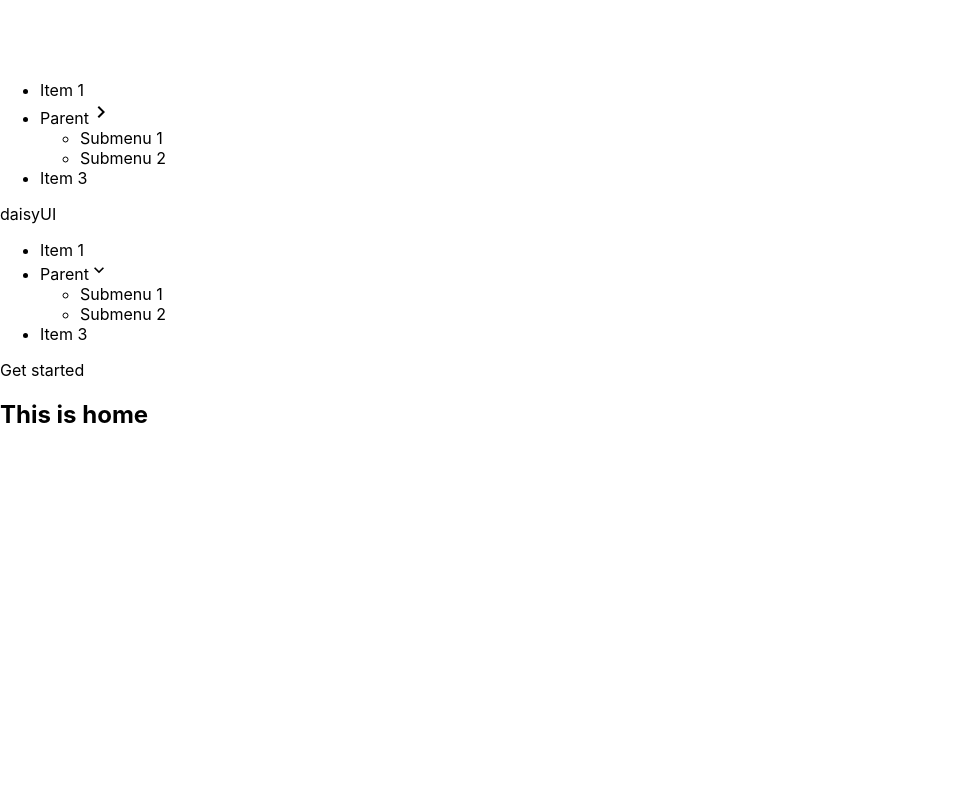
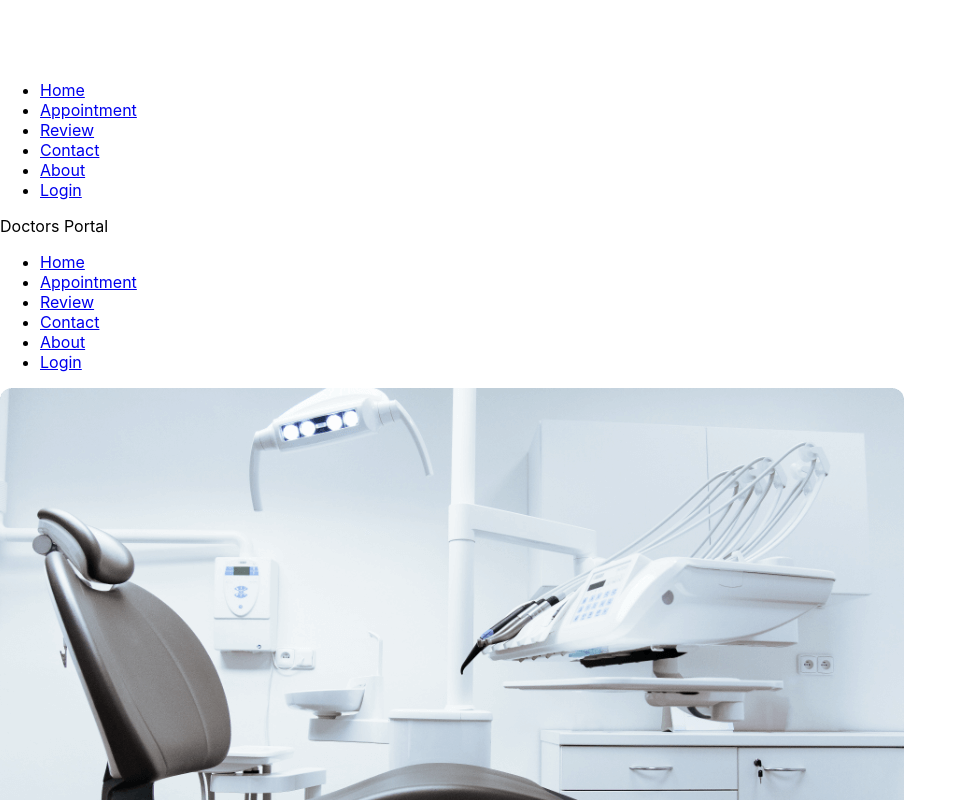
Before and after one commit to himelislam/doctors-portal-cilent-site, a React (Create React App) app: page / in a window 1280 px wide. Shown: the part 1220-2020 px from the top of the page, without its empty margins (0-967 px from the left). Before the commit the page ends 1669 px from the top, so only its background shows below. Built offline with nearby package versions, Linux system fonts and the light colour scheme.

Commit message:
banner added

```diff
--- /dev/null
+++ b/src/Components/Pages/Home/Banner.js
@@ -0,0 +1,19 @@
+import React from 'react';
+import chair from '../../../assets/images/chair.png'
+
+const Banner = () => {
+    return (
+        <div class="hero min-h-screen">
+            <div class="hero-content flex-col lg:flex-row-reverse">
+                <img src={chair} class="max-w-sm rounded-lg shadow-2xl" />
+                <div>
+                    <h1 class="text-5xl font-bold">Box Office News!</h1>
+                    <p class="py-6">Provident cupiditate voluptatem et in. Quaerat fugiat ut assumenda excepturi exercitationem quasi. In deleniti eaque aut repudiandae et a id nisi.</p>
+                    <button class="btn btn-primary">Get Started</button>
+                </div>
+            </div>
+        </div>
+    );
+};
+
+export default Banner;
--- a/src/Components/Pages/Home/Home.js
+++ b/src/Components/Pages/Home/Home.js
@@ -1,9 +1,10 @@
 import React from 'react';
+import Banner from './Banner';
 
 const Home = () => {
     return (
         <div>
-            <h2>This is home</h2>
+            <Banner></Banner>
         </div>
     );
 };
--- a/src/Components/Pages/Shared/Navbar.js
+++ b/src/Components/Pages/Shared/Navbar.js
@@ -1,6 +1,15 @@
 import React from 'react';
+import { Link } from 'react-router-dom';
 
 const Navbar = () => {
+    const menuItems = <>
+        <li><Link to='/'>Home</Link></li>
+        <li><Link to='/appointment'>Appointment</Link></li>
+        <li><Link to='/review'>Review</Link></li>
+        <li><Link to='/contact'>Contact</Link></li>
+        <li><Link to='/about'>About</Link></li>
+        <li><Link to='/login'>Login</Link></li>
+    </>
     return (
         <div class="navbar bg-base-100">
             <div class="navbar-start">
@@ -9,40 +18,15 @@ const Navbar = () => {
                         <svg xmlns="http://www.w3.org/2000/svg" class="h-5 w-5" fill="none" viewBox="0 0 24 24" stroke="currentColor"><path stroke-linecap="round" stroke-linejoin="round" stroke-width="2" d="M4 6h16M4 12h8m-8 6h16" /></svg>
                     </label>
                     <ul tabindex="0" class="menu menu-compact dropdown-content mt-3 p-2 shadow bg-base-100 rounded-box w-52">
-                        <li><a>Item 1</a></li>
-                        <li tabindex="0">
-                            <a class="justify-between">
-                                Parent
-                                <svg class="fill-current" xmlns="http://www.w3.org/2000/svg" width="24" height="24" viewBox="0 0 24 24"><path d="M8.59,16.58L13.17,12L8.59,7.41L10,6L16,12L10,18L8.59,16.58Z" /></svg>
-                            </a>
-                            <ul class="p-2">
-                                <li><a>Submenu 1</a></li>
-                                <li><a>Submenu 2</a></li>
-                            </ul>
-                        </li>
-                        <li><a>Item 3</a></li>
+                        {menuItems}
                     </ul>
                 </div>
-                <a class="btn btn-ghost normal-case text-xl">daisyUI</a>
+                <a class="btn btn-ghost normal-case text-xl">Doctors Portal</a>
             </div>
-            <div class="navbar-center hidden lg:flex">
+            <div class="navbar-end hidden lg:flex">
                 <ul class="menu menu-horizontal p-0">
-                    <li><a>Item 1</a></li>
-                    <li tabindex="0">
-                        <a>
-                            Parent
-                            <svg class="fill-current" xmlns="http://www.w3.org/2000/svg" width="20" height="20" viewBox="0 0 24 24"><path d="M7.41,8.58L12,13.17L16.59,8.58L18,10L12,16L6,10L7.41,8.58Z" /></svg>
-                        </a>
-                        <ul class="p-2">
-                            <li><a>Submenu 1</a></li>
-                            <li><a>Submenu 2</a></li>
-                        </ul>
-                    </li>
-                    <li><a>Item 3</a></li>
+                    {menuItems}
                 </ul>
-            </div>
-            <div class="navbar-end">
-                <a class="btn">Get started</a>
             </div>
         </div>
     );
```
